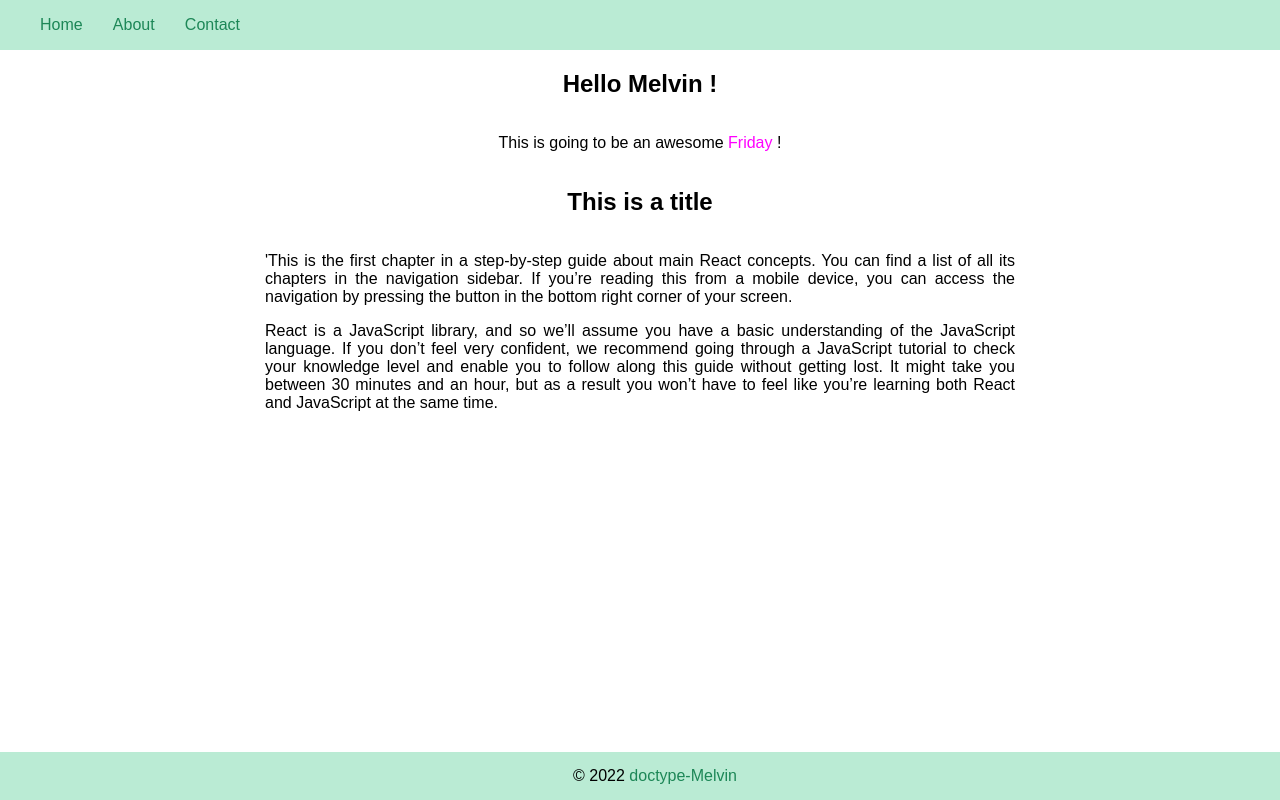
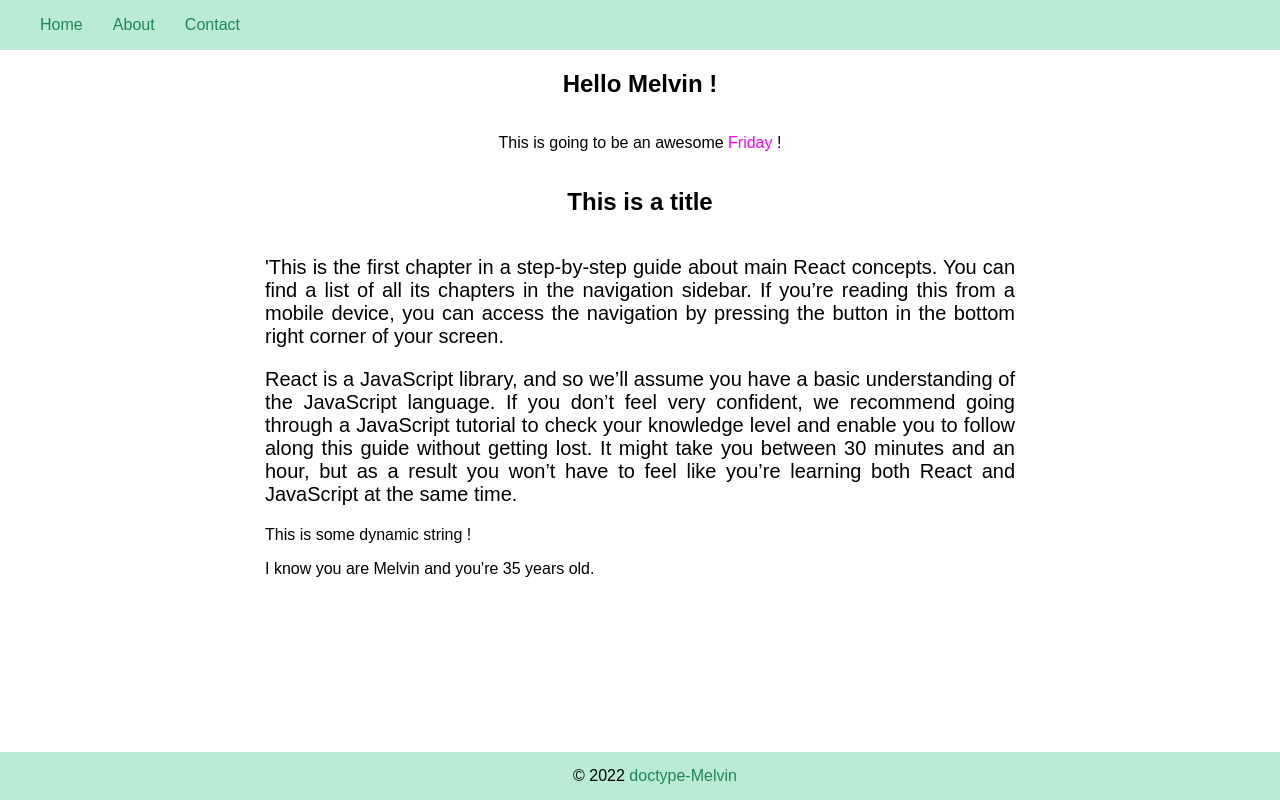
Before and after one commit to doctype-Melvin/react-playground, a React (Create React App) app: page / in a window 1280 px wide. Built offline with nearby package versions, Linux system fonts and the light colour scheme.

Commit message:
<RE>adds props from index.js to Main.js component

```diff
--- a/src/App.css
+++ b/src/App.css
@@ -88,6 +88,7 @@ body, html {
 
 .para {
   text-align: justify;
+  font-size: 1.25rem;
 }
 
 .footerCt {
--- a/src/App.js
+++ b/src/App.js
@@ -6,7 +6,7 @@ class Greetings extends React.Component{
         return (
             <div className='box'>
                 <h2> Hello Melvin ! </h2>
-                <p> This is going to be an awesome <span class="day">Friday</span> ! </p>
+                <p> This is going to be an awesome <span className="day">Friday</span> ! </p>
             </div>
         )
     }
--- a/src/components/Main.js
+++ b/src/components/Main.js
@@ -2,6 +2,10 @@ import React from "react";
 
 export class Main extends React.Component {
     render () {
+        let message = ''
+        if (true) {
+            message = <p> This is some dynamic string ! </p>
+        }
         return (
             <div className="mainSection">
                 <h2 className="title">This is a title</h2>
@@ -17,6 +21,9 @@ export class Main extends React.Component {
                     JavaScript tutorial to check your knowledge level and enable you to follow along this guide without getting lost. It might take you between 30 minutes and an hour,
                     but as a result you won’t have to feel like you’re learning both React and JavaScript at the same time.
                     </p>
+                    {/* Insert dynamic data below */}
+                    { message }
+                    <p>I know you are {this.props.name} and you're {this.props.age} years old. </p>
                 </div>
             </div>
         )
--- a/src/index.js
+++ b/src/index.js
@@ -12,7 +12,7 @@ root.render(
   <React.StrictMode>
     <Header />
     <App />
-    <Main />
+    <Main name={'Melvin'} age={35} />
     <Footer />
   </React.StrictMode>
 );
```
Also changed, not shown: 1 other file (tests, documents, lock files or other folders).
